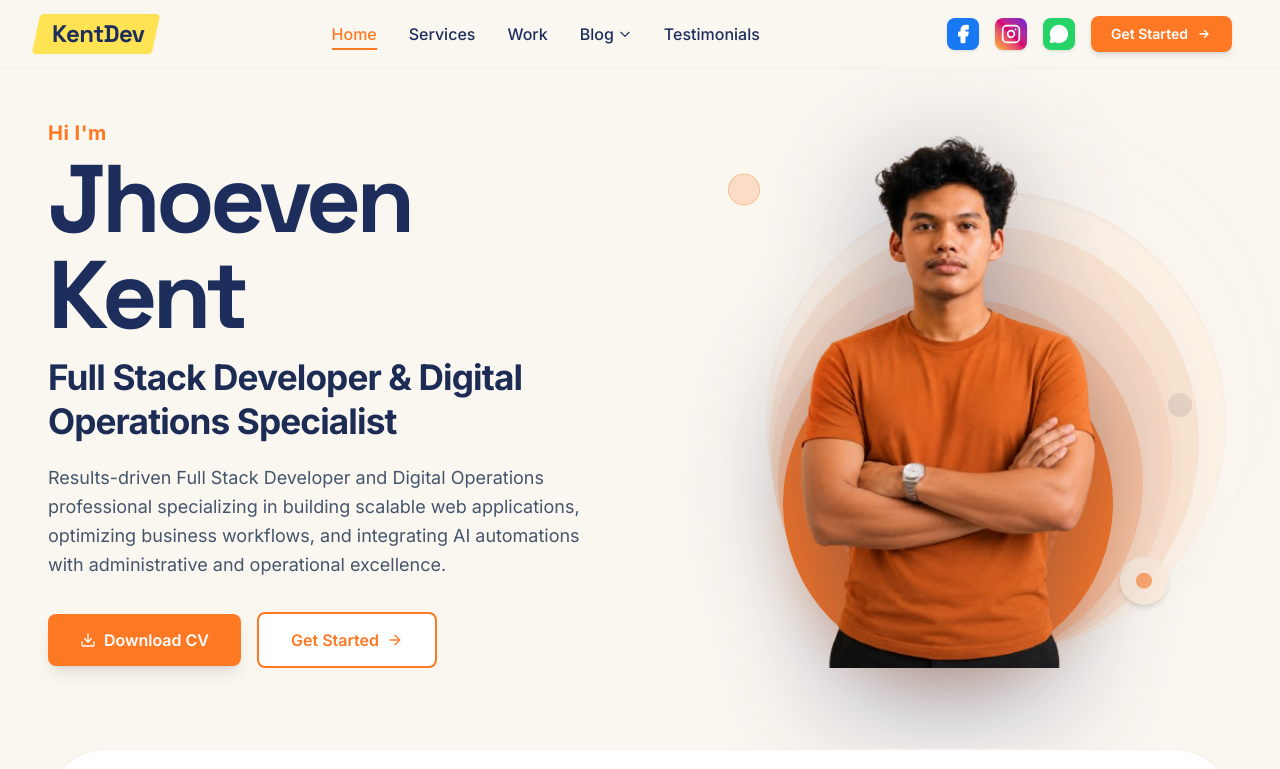
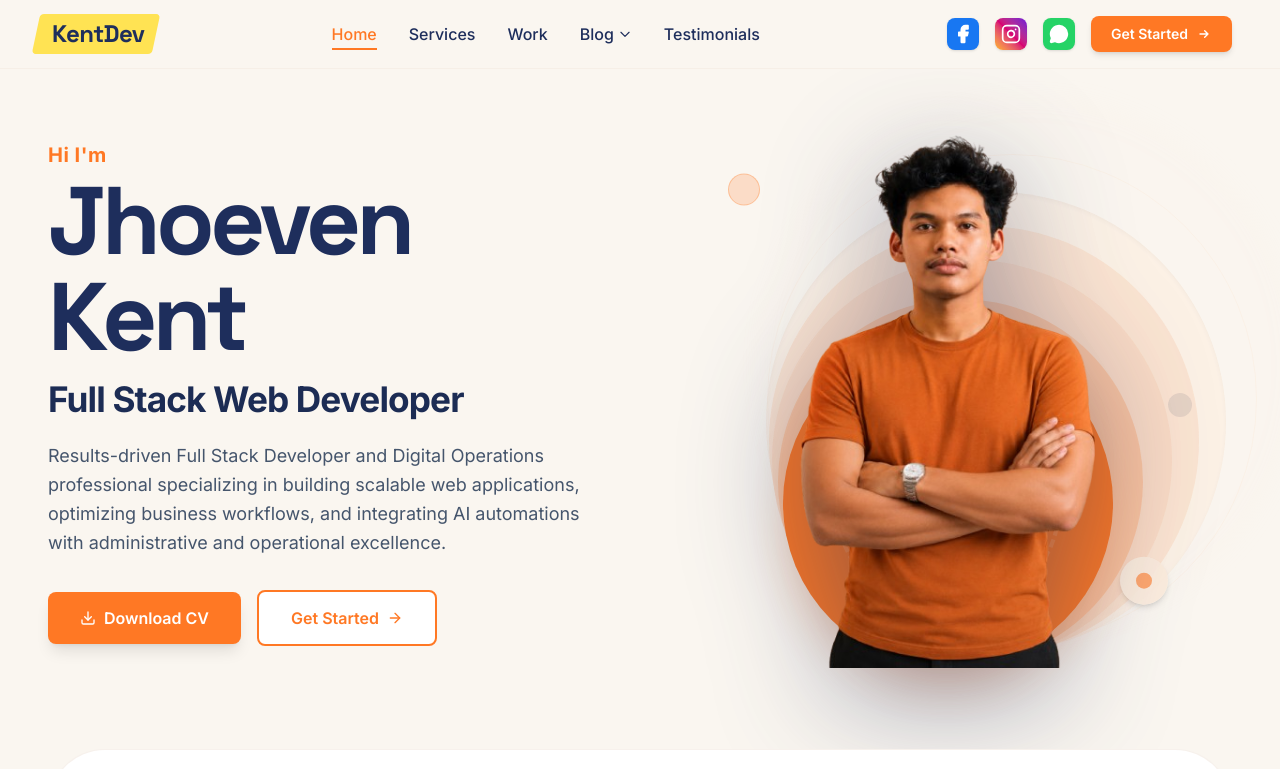
Before and after one commit to jhoevenkentofficial/jhoevenkent_portfolio, a React (Vite) app: page / in a window 1280 px wide. Shown: the top 769 px of the page. Built offline with nearby package versions, Linux system fonts and the light colour scheme.

Commit message:
Update professional role to Full Stack Web Developer

```diff
--- a/index.html
+++ b/index.html
@@ -3,7 +3,7 @@
   <head>
     <meta charset="UTF-8" />
     <meta name="viewport" content="width=device-width, initial-scale=1.0" />
-    <title>Jhoeven Kent Escobal | Full Stack Developer & Digital Operations Specialist</title>
+    <title>Jhoeven Kent Escobal | Full Stack Web Developer</title>
   </head>
   <body>
     <div id="root"></div>
--- a/metadata.json
+++ b/metadata.json
@@ -1,6 +1,6 @@
 {
   "name": "Jhoeven Kent Escobal Portfolio",
-  "description": "A polished and responsive full-stack developer and digital operations specialist portfolio.",
+  "description": "A polished and responsive full-stack web developer portfolio.",
   "requestFramePermissions": [],
   "majorCapabilities": ["MAJOR_CAPABILITY_SERVER_SIDE_GEMINI_API"]
 }
--- a/server.ts
+++ b/server.ts
@@ -36,12 +36,12 @@ function getGeminiClient(): GoogleGenAI | null {
 
 // Jhoeven Kent Knowledge Base for AI Companion
 const ALVEE_SYSTEM_INSTRUCTION = `
-You are the AI Companion and Assistant of Jhoeven Kent Escobal, a professional Full Stack Developer & Digital Operations Specialist.
+You are the AI Companion and Assistant of Jhoeven Kent Escobal, a professional Full Stack Web Developer.
 Your purpose is to answer questions from potential clients, collaborators, and visitors in a friendly, professional, and slightly witty designer-developer hybrid tone.
 
 Here is the exact information you know about Kent:
 - Full Name: Jhoeven Kent Estaloza Escobal
-- Professional Role: Full Stack Developer & Digital Operations Specialist
+- Professional Role: Full Stack Web Developer
 - Experience: About 3 years of experience in full-stack development, AI workflows/automations, CRM setup, and operations.
 - Location: Sta. Monica, Siargao Island, Surigao del Norte, Philippines
 - Email: escobaljhoeven@gmail.com
@@ -196,7 +196,7 @@ app.post('/api/chat', async (req, res) => {
     if (!ai) {
       // Simulate high-quality portfolio assistant responses if API key is not present
       const lowerMsg = message.toLowerCase();
-      let reply = "Hi! I am Kent's AI companion. Currently, our advanced Gemini brain is in standby mode, but I can tell you that Kent is a Full Stack Developer & Digital Operations Specialist with about 3 years of experience. Would you like to know about his Services, Projects, or how to Contact him?";
+      let reply = "Hi! I am Kent's AI companion. Currently, our advanced Gemini brain is in standby mode, but I can tell you that Kent is a Full Stack Web Developer with about 3 years of experience. Would you like to know about his Services, Projects, or how to Contact him?";
 
       if (lowerMsg.includes('service') || lowerMsg.includes('price') || lowerMsg.includes('cost') || lowerMsg.includes('do you do')) {
         reply = "Kent offers premium Web & Mobile Dev (starting at $800), AI & Workflow Automation (starting at $600), Admin & Digital Operations ($400), and Growth & Digital Marketing ($500). Each solution is built for modern responsiveness and high performance!";
--- a/src/components/Hero.tsx
+++ b/src/components/Hero.tsx
@@ -130,7 +130,7 @@ export default function Hero({ setActiveSection }: HeroProps) {
             transition={{ duration: 0.6, delay: 0.3 }}
             className="text-xl md:text-3xl lg:text-[2.2rem] font-bold font-sans text-[#1C2C54] tracking-tight leading-tight mb-5"
           >
-            Full Stack Developer & Digital Operations Specialist
+            Full Stack Web Developer
           </motion.h2>
 
           <motion.p
```
